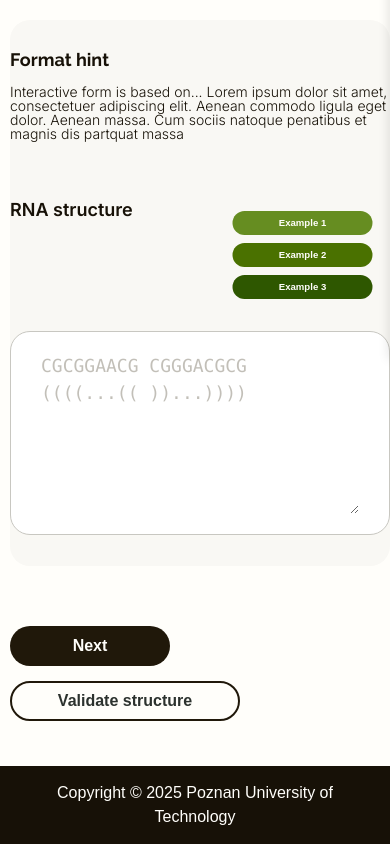
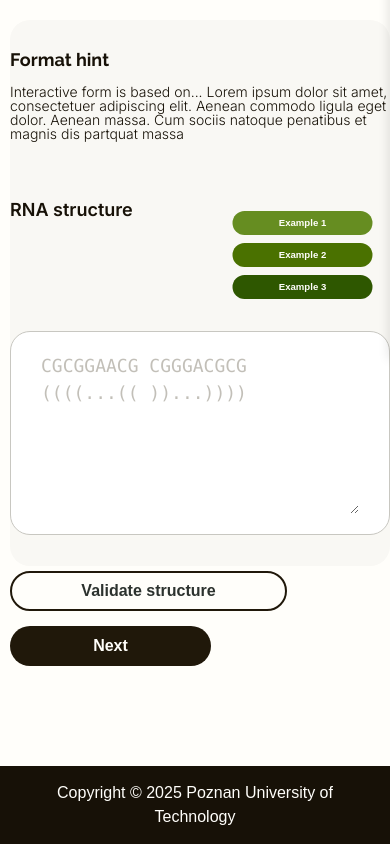
Before and after one commit to GraphaRNA-web/GraphaRNA-web, a Next.js app in the folder frontend/: page /submitJob in a window 390 px wide. Shown: the part 485-1329 px from the top of the page. Built offline with nearby package versions, Linux system fonts and the light colour scheme; a web font is replaced by a local one.

Commit message:
Poprawka z przyciskami

```diff
--- a/frontend/app/styles/submitJob.css
+++ b/frontend/app/styles/submitJob.css
@@ -464,5 +464,8 @@
     .sjp-buttons-section{
         flex-direction: column;
         width: 100%;
+        display: flex;
+        justify-content: flex-end;
+        gap: 15px;
     }
 }
--- a/frontend/app/submitJob/page.tsx
+++ b/frontend/app/submitJob/page.tsx
@@ -547,21 +547,21 @@ const goNext = async () => {
               <div className='sjp-buttons-section'>
                 <Button
                   color='primary'
+                  variant='outlined'
+                  width='277px'
+                  height='40px'
+                  label='Validate structure'
+                  action={handleValidate}
+                  fontSize='16px'
+                />
+                <Button
+                  color='primary'
                   variant='filled'
-                  width='160px'
+                  width='201px'
                   height='40px'
                   label='Next'
                   fontSize='16px'
                   action={handleNext}
-                />
-                <Button
-                  color='primary'
-                  variant='outlined'
-                  width='230px'
-                  height='40px'
-                  label='Validate structure'
-                  action={handleValidate}
-                  fontSize='16px'
                 />
               </div>
           </div>
```
